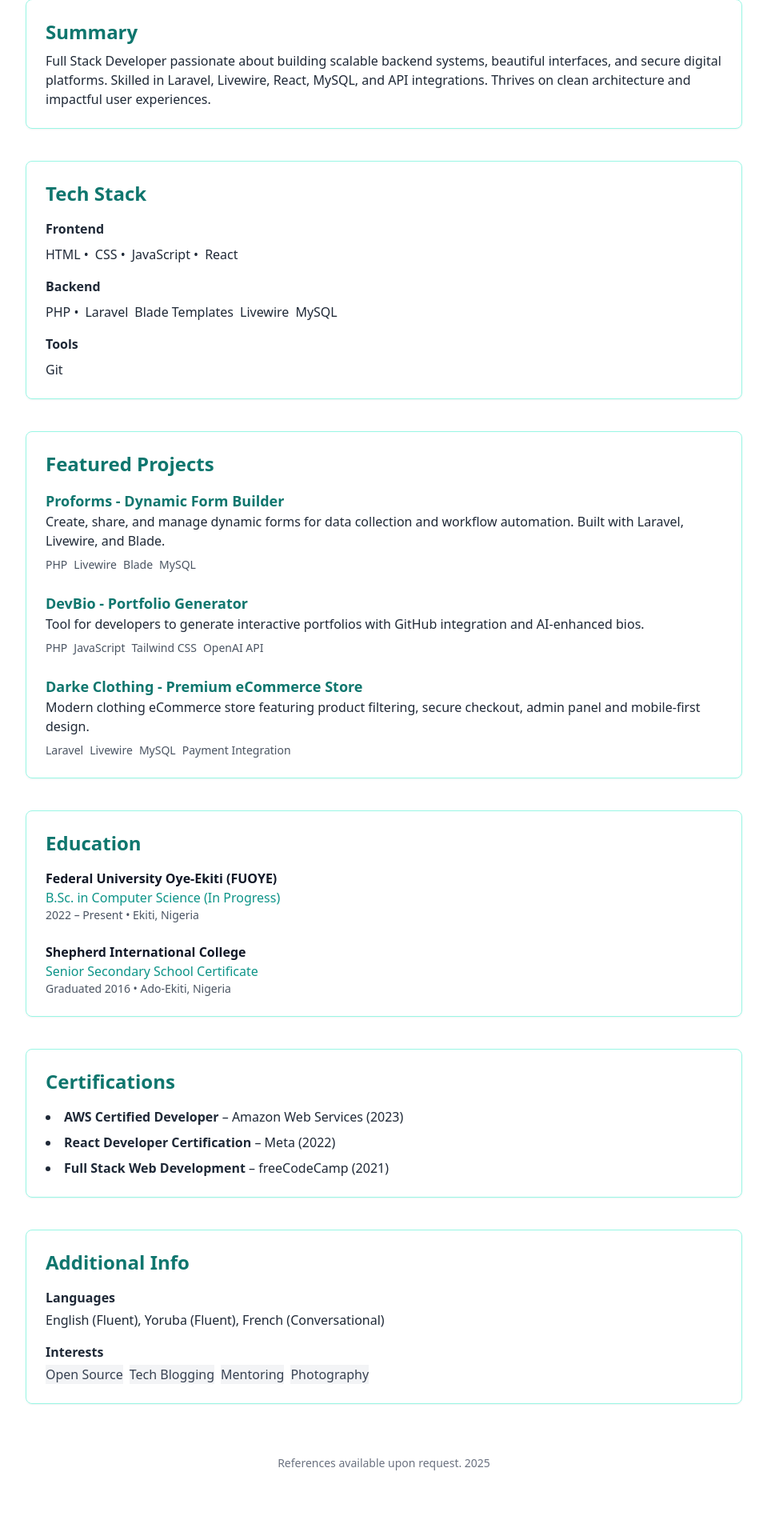
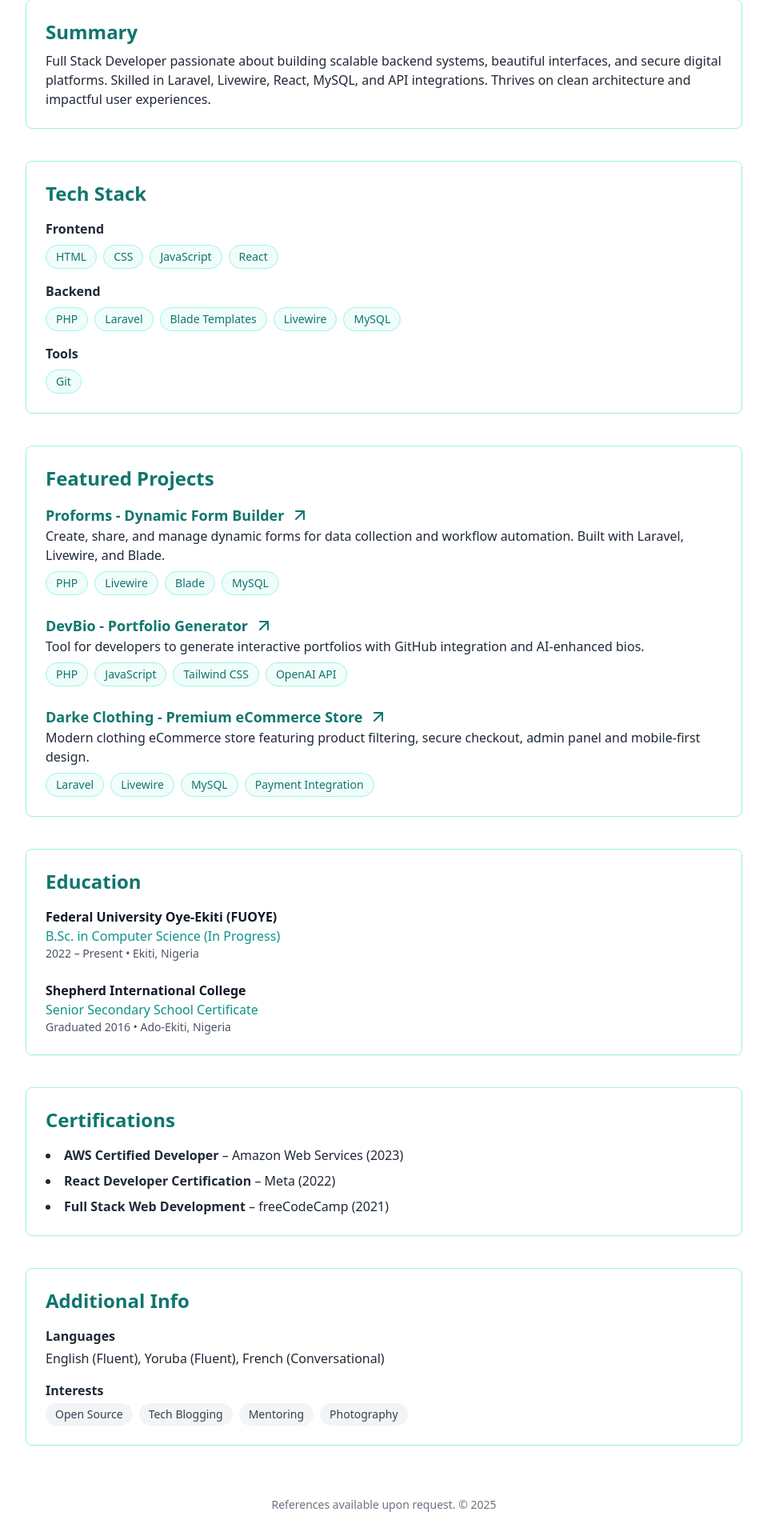
Before and after one commit to apreezofficial/my-resume, a PHP site: page / in a window 1280 px wide. Shown: the part 169-2084 px from the top of the page at 80% size, without its empty margins (160-1119 px from the left). Before the commit the page ends 2007 px from the top, so only its background shows below. Run offline with PHP 8.4, Linux system fonts and the light colour scheme; some libraries are stand-ins or nearby versions.

Commit message:
Update index.php

```diff
--- a/index.php
+++ b/index.php
@@ -5,6 +5,7 @@
   <meta name="viewport" content="width=device-width, initial-scale=1.0"/>
   <title>Precious Adedokun - Resumé</title>
   <script src="https://cdn.tailwindcss.com"></script>
+  <script src="https://unpkg.com/lucide@latest"></script>
 </head>
 <body class="bg-white text-gray-800 p-6 font-sans">
   <div class="max-w-4xl mx-auto space-y-10">
@@ -13,11 +14,12 @@
       <h1 class="text-4xl font-bold text-gray-900">Precious Adedokun</h1>
       <p class="text-xl text-teal-600 font-medium">Full Stack Developer • Backend Specialist</p>
       <div class="text-sm text-gray-600 flex flex-wrap justify-center gap-4">
-        <span>📧 apreezofficial@gmail.com</span>
+        <span>📧 <a href="mailto:apreezofficial@gmail.com" class="hover:underline">apreezofficial@gmail.com</a></span>
         <span>🌐 <a href="https://preciousadedokun.com.ng" class="text-teal-600 hover:underline" target="_blank">preciousadedokun.com.ng</a></span>
         <span>📍 Nigeria</span>
       </div>
     </div>
+
     <!-- Summary -->
     <section class="border border-teal-200 rounded-lg p-6 shadow-sm">
       <h2 class="text-2xl font-semibold text-teal-700 mb-2">Summary</h2>
@@ -25,33 +27,36 @@
         Full Stack Developer passionate about building scalable backend systems, beautiful interfaces, and secure digital platforms. Skilled in Laravel, Livewire, React, MySQL, and API integrations. Thrives on clean architecture and impactful user experiences.
       </p>
     </section>
+
     <!-- Tech Stack -->
     <section class="border border-teal-200 rounded-lg p-6 shadow-sm">
       <h2 class="text-2xl font-semibold text-teal-700 mb-4">Tech Stack</h2>
+
       <div class="mb-4">
         <h3 class="font-semibold text-gray-800 mb-2">Frontend</h3>
         <div class="flex flex-wrap gap-2">
-          <span class="badge">HTML • </span>
-          <span class="badge">CSS • </span>
-          <span class="badge">JavaScript • </span>
-          <span class="badge">React</span>
+          <span class="px-3 py-1 rounded-full text-sm border border-teal-200 bg-teal-50 text-teal-700">HTML</span>
+          <span class="px-3 py-1 rounded-full text-sm border border-teal-200 bg-teal-50 text-teal-700">CSS</span>
+          <span class="px-3 py-1 rounded-full text-sm border border-teal-200 bg-teal-50 text-teal-700">JavaScript</span>
+          <span class="px-3 py-1 rounded-full text-sm border border-teal-200 bg-teal-50 text-teal-700">React</span>
         </div>
       </div>
 
       <div class="mb-4">
         <h3 class="font-semibold text-gray-800 mb-2">Backend</h3>
         <div class="flex flex-wrap gap-2">
-          <span class="badge">PHP • </span>
-          <span class="badge">Laravel</span>
-          <span class="badge">Blade Templates</span>
-          <span class="badge">Livewire</span>
-          <span class="badge">MySQL</span>
+          <span class="px-3 py-1 rounded-full text-sm border border-teal-200 bg-teal-50 text-teal-700">PHP</span>
+          <span class="px-3 py-1 rounded-full text-sm border border-teal-200 bg-teal-50 text-teal-700">Laravel</span>
+          <span class="px-3 py-1 rounded-full text-sm border border-teal-200 bg-teal-50 text-teal-700">Blade Templates</span>
+          <span class="px-3 py-1 rounded-full text-sm border border-teal-200 bg-teal-50 text-teal-700">Livewire</span>
+          <span class="px-3 py-1 rounded-full text-sm border border-teal-200 bg-teal-50 text-teal-700">MySQL</span>
         </div>
       </div>
+
       <div>
         <h3 class="font-semibold text-gray-800 mb-2">Tools</h3>
         <div class="flex flex-wrap gap-2">
-          <span class="badge">Git</span>
+          <span class="px-3 py-1 rounded-full text-sm border border-teal-200 bg-teal-50 text-teal-700">Git</span>
         </div>
       </div>
     </section>
@@ -61,41 +66,44 @@
       <h2 class="text-2xl font-semibold text-teal-700 mb-4">Featured Projects</h2>
 
       <div class="mb-6">
-        <a href="https://proforms.top" target="_blank" class="text-lg font-semibold text-teal-700 hover:underline">
+        <a href="https://proforms.top" target="_blank" class="flex items-center gap-2 text-lg font-semibold text-teal-700 hover:underline">
           Proforms - Dynamic Form Builder
+          <i data-lucide="arrow-up-right"></i>
         </a>
         <p>Create, share, and manage dynamic forms for data collection and workflow automation. Built with Laravel, Livewire, and Blade.</p>
         <div class="flex flex-wrap gap-2 mt-2 text-sm text-gray-600">
-          <span class="badge">PHP</span>
-          <span class="badge">Livewire</span>
-          <span class="badge">Blade</span>
-          <span class="badge">MySQL</span>
+          <span class="px-3 py-1 rounded-full text-sm border border-teal-200 bg-teal-50 text-teal-700">PHP</span>
+          <span class="px-3 py-1 rounded-full text-sm border border-teal-200 bg-teal-50 text-teal-700">Livewire</span>
+          <span class="px-3 py-1 rounded-full text-sm border border-teal-200 bg-teal-50 text-teal-700">Blade</span>
+          <span class="px-3 py-1 rounded-full text-sm border border-teal-200 bg-teal-50 text-teal-700">MySQL</span>
         </div>
       </div>
 
       <div class="mb-6">
-        <a href="https://devbio.preciousadedokun.com.ng" target="_blank" class="text-lg font-semibold text-teal-700 hover:underline">
+        <a href="https://devbio.preciousadedokun.com.ng" target="_blank" class="flex items-center gap-2 text-lg font-semibold text-teal-700 hover:underline">
           DevBio - Portfolio Generator
+          <i data-lucide="arrow-up-right"></i>
         </a>
         <p>Tool for developers to generate interactive portfolios with GitHub integration and AI-enhanced bios.</p>
         <div class="flex flex-wrap gap-2 mt-2 text-sm text-gray-600">
-          <span class="badge">PHP</span>
-          <span class="badge">JavaScript</span>
-          <span class="badge">Tailwind CSS</span>
-          <span class="badge">OpenAI API</span>
+          <span class="px-3 py-1 rounded-full text-sm border border-teal-200 bg-teal-50 text-teal-700">PHP</span>
+          <span class="px-3 py-1 rounded-full text-sm border border-teal-200 bg-teal-50 text-teal-700">JavaScript</span>
+          <span class="px-3 py-1 rounded-full text-sm border border-teal-200 bg-teal-50 text-teal-700">Tailwind CSS</span>
+          <span class="px-3 py-1 rounded-full text-sm border border-teal-200 bg-teal-50 text-teal-700">OpenAI API</span>
         </div>
       </div>
 
       <div>
-        <a href="https://drake.zya.me" target="_blank" class="text-lg font-semibold text-teal-700 hover:underline">
+        <a href="https://drake.zya.me" target="_blank" class="flex items-center gap-2 text-lg font-semibold text-teal-700 hover:underline">
           Darke Clothing - Premium eCommerce Store
+          <i data-lucide="arrow-up-right"></i>
         </a>
         <p>Modern clothing eCommerce store featuring product filtering, secure checkout, admin panel and mobile-first design.</p>
         <div class="flex flex-wrap gap-2 mt-2 text-sm text-gray-600">
-          <span class="badge">Laravel</span>
-          <span class="badge">Livewire</span>
-          <span class="badge">MySQL</span>
-          <span class="badge">Payment Integration</span>
+          <span class="px-3 py-1 rounded-full text-sm border border-teal-200 bg-teal-50 text-teal-700">Laravel</span>
+          <span class="px-3 py-1 rounded-full text-sm border border-teal-200 bg-teal-50 text-teal-700">Livewire</span>
+          <span class="px-3 py-1 rounded-full text-sm border border-teal-200 bg-teal-50 text-teal-700">MySQL</span>
+          <span class="px-3 py-1 rounded-full text-sm border border-teal-200 bg-teal-50 text-teal-700">Payment Integration</span>
         </div>
       </div>
     </section>
@@ -103,13 +111,11 @@
     <!-- Education -->
     <section class="border border-teal-200 rounded-lg p-6 shadow-sm">
       <h2 class="text-2xl font-semibold text-teal-700 mb-4">Education</h2>
-
       <div class="mb-6">
         <h3 class="font-semibold text-gray-900">Federal University Oye-Ekiti (FUOYE)</h3>
         <p class="text-teal-600">B.Sc. in Computer Science (In Progress)</p>
         <p class="text-sm text-gray-600">2022 – Present • Ekiti, Nigeria</p>
       </div>
-
       <div>
         <h3 class="font-semibold text-gray-900">Shepherd International College</h3>
         <p class="text-teal-600">Senior Secondary School Certificate</p>
@@ -130,33 +136,29 @@
     <!-- Extras -->
     <section class="border border-teal-200 rounded-lg p-6 shadow-sm">
       <h2 class="text-2xl font-semibold text-teal-700 mb-4">Additional Info</h2>
-
       <div class="mb-4">
         <h3 class="font-semibold mb-1">Languages</h3>
         <p>English (Fluent), Yoruba (Fluent), French (Conversational)</p>
       </div>
-
       <div>
         <h3 class="font-semibold mb-1">Interests</h3>
         <div class="flex flex-wrap gap-2 mt-1">
-          <span class="badge text-gray-700 bg-gray-100">Open Source</span>
-          <span class="badge text-gray-700 bg-gray-100">Tech Blogging</span>
-          <span class="badge text-gray-700 bg-gray-100">Mentoring</span>
-          <span class="badge text-gray-700 bg-gray-100">Photography</span>
+          <span class="px-3 py-1 rounded-full text-sm bg-gray-100 text-gray-700">Open Source</span>
+          <span class="px-3 py-1 rounded-full text-sm bg-gray-100 text-gray-700">Tech Blogging</span>
+          <span class="px-3 py-1 rounded-full text-sm bg-gray-100 text-gray-700">Mentoring</span>
+          <span class="px-3 py-1 rounded-full text-sm bg-gray-100 text-gray-700">Photography</span>
         </div>
       </div>
     </section>
 
     <!-- Footer -->
     <footer class="text-center text-sm text-gray-500 pt-6">
-      References available upon request.  <?php echo date('Y') ?>
+      References available upon request. © 2025
     </footer>
   </div>
 
-  <style>
-    .badge {
-      @apply px-3 py-1 rounded-full text-sm border border-teal-200 bg-teal-50 text-teal-700;
-    }
-  </style>
+  <script>
+    lucide.createIcons();
+  </script>
 </body>
 </html>
```
